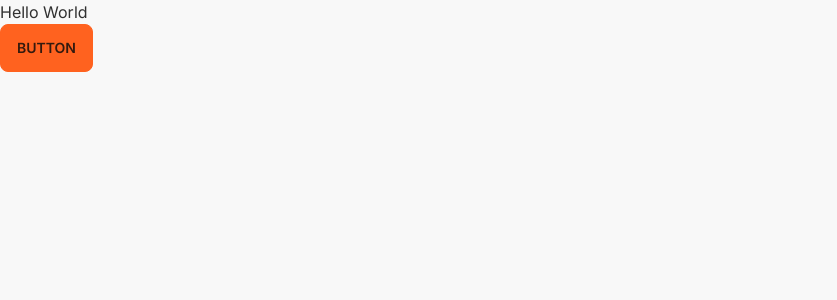
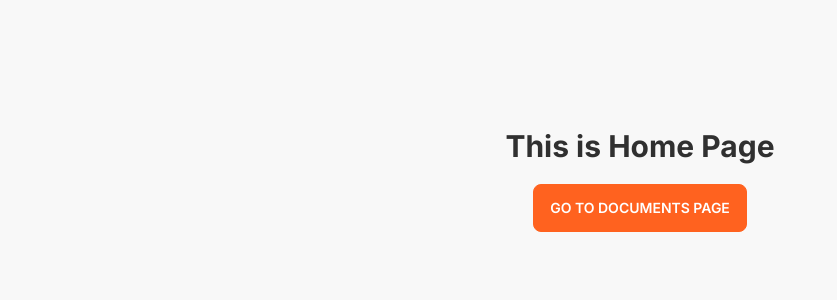
Before and after one commit to rakibul-wdp/lexy, a Next.js app: page / in a window 1280 px wide. Shown: the top 300 px of the page, without its empty margins (0-837 px from the left). Built offline with nearby package versions, Linux system fonts and the light colour scheme.

Commit message:
header position is fixed now

```diff
--- a/app/page.tsx
+++ b/app/page.tsx
@@ -1,10 +1,10 @@
-import Image from 'next/image'
+import Link from "next/link";
 
 export default function Home() {
   return (
-    <main>
-      <h1>Hello World</h1>
-      <button className="btn btn-primary">Button</button>
+    <main className="flex flex-col items-center justify-center mt-32">
+      <h1 className="text-3xl font-bold mb-5">This is Home Page</h1>
+      <Link href="/documents" className="btn btn-primary text-secondary">Go To Documents Page</Link>
     </main>
   )
 }
--- a/components/Header.tsx
+++ b/components/Header.tsx
@@ -2,11 +2,10 @@ import React, { useState } from "react";
 import Avatar from "@/public/assets/images/avatar.svg";
 import Logo from "@/public/assets/images/Logo.svg";
 import Image from "next/image";
-import SideNav from "./SideNav";
 
 const Header = ({isChecked}: any) => {
   return (
-    <div className="navbar p-0 bg-secondary sticky">
+    <div className="navbar p-0 bg-secondary fixed">
       <div className="navbar-start">
         <label
           htmlFor="my-drawer-2"
@@ -40,7 +39,7 @@ const Header = ({isChecked}: any) => {
         <a className="btn btn-primary capitalize text-secondary px-7">
           Create Doc
         </a>
-        <div className="avatar ml-8 md:ml-16 pr-10">
+        <div className="avatar ml-8 md:ml-16 pr-5 lg:pr-28">
           <div className="w-20 rounded-full">
             <Image
               className="p-2"
--- a/components/InnerContent.tsx
+++ b/components/InnerContent.tsx
@@ -3,7 +3,7 @@ import { HiPencil } from "react-icons/hi";
 
 const InnerContent = () => {
   return (
-    <div className="flex flex-col md:flex-row justify-between mt-14 mb-10 mx-10 h-screen">
+    <div className="flex flex-col md:flex-row justify-between mt-32 md:mt-36 mb-10 mx-10 h-screen">
       <div className="bg-secondary p-5 pt-10 rounded-lg md:mr-5 mb-10 md:mb-0">
         <input
           type="text"
```
